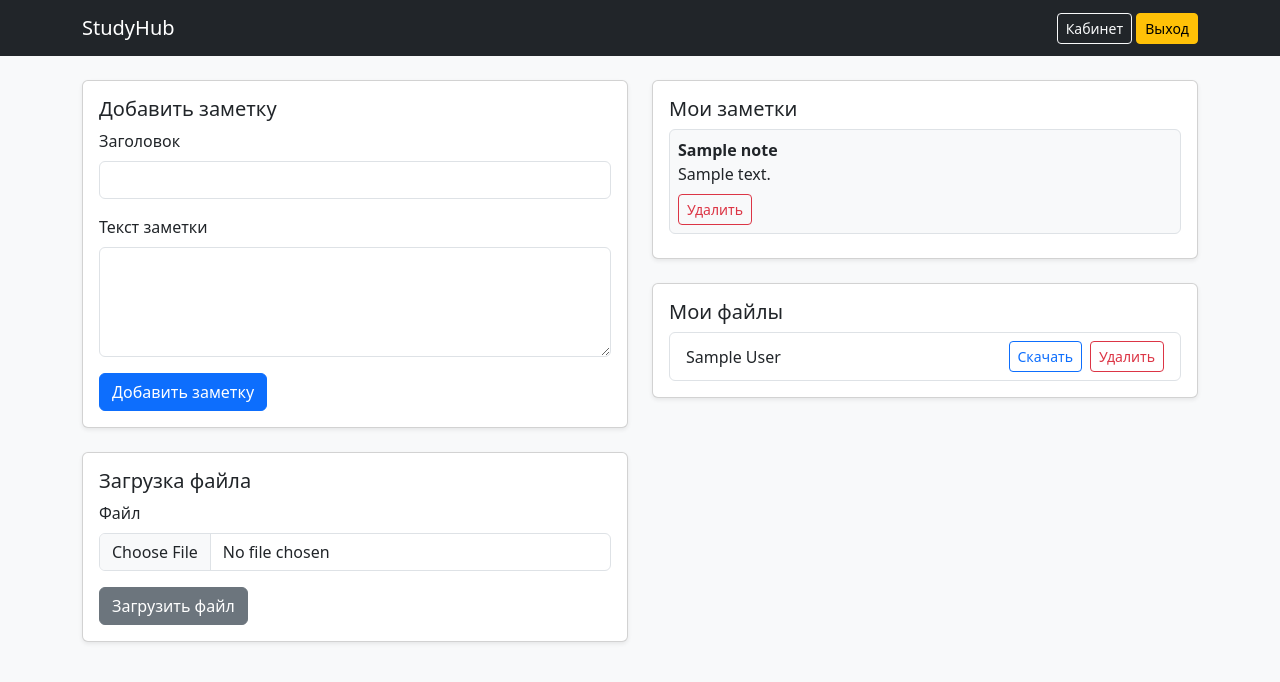
After one commit to JeyXX2/123, a Flask app: page /dashboard in a window 1280 px wide. The commit adds this page. Shown: the top 682 px of the page. Run offline with Flask 3, Linux system fonts and the light colour scheme; a user stored in the database is signed in; tables that the repository leaves empty hold one stand-in row (values such as "Sample post"); some libraries are stand-ins or nearby versions.

Commit message:
Add files via upload

```diff
--- /dev/null
+++ b/app/templates/dashboard.html
@@ -0,0 +1,85 @@
+{% extends "base.html" %}
+{% block title %}Кабинет{% endblock %}
+{% block content %}
+<div class="row g-4">
+    <div class="col-lg-6">
+        <div class="card shadow-sm mb-4">
+            <div class="card-body">
+                <h3 class="h5">Добавить заметку</h3>
+                <form method="post">
+                    {{ note_form.hidden_tag() }}
+                    <div class="mb-3">
+                        {{ note_form.title.label(class="form-label") }}
+                        {{ note_form.title(class="form-control") }}
+                    </div>
+                    <div class="mb-3">
+                        {{ note_form.content.label(class="form-label") }}
+                        {{ note_form.content(class="form-control", rows=4) }}
+                    </div>
+                    {{ note_form.submit(class="btn btn-primary") }}
+                </form>
+            </div>
+        </div>
+
+        <div class="card shadow-sm">
+            <div class="card-body">
+                <h3 class="h5">Загрузка файла</h3>
+                <form method="post" enctype="multipart/form-data">
+                    {{ upload_form.hidden_tag() }}
+                    <div class="mb-3">
+                        {{ upload_form.file.label(class="form-label") }}
+                        {{ upload_form.file(class="form-control") }}
+                    </div>
+                    {{ upload_form.submit(class="btn btn-secondary") }}
+                </form>
+            </div>
+        </div>
+    </div>
+
+    <div class="col-lg-6">
+        <div class="card shadow-sm mb-4">
+            <div class="card-body">
+                <h3 class="h5">Мои заметки</h3>
+                {% if notes %}
+                    {% for note in notes %}
+                        <div class="border rounded p-2 mb-2 bg-light">
+                            <div class="fw-bold">{{ note.title }}</div>
+                            <div>{{ note.content }}</div>
+                            <form method="post" action="{{ url_for('main.delete_note', note_id=note.id) }}" class="mt-2">
+                                <button type="submit" class="btn btn-sm btn-outline-danger">Удалить</button>
+                            </form>
+                        </div>
+                    {% endfor %}
+                {% else %}
+                    <p class="text-muted mb-0">Пока нет заметок.</p>
+                {% endif %}
+            </div>
+        </div>
+
+        <div class="card shadow-sm">
+            <div class="card-body">
+                <h3 class="h5">Мои файлы</h3>
+                {% if files %}
+                    <ul class="list-group">
+                        {% for item in files %}
+                            <li class="list-group-item d-flex justify-content-between align-items-center">
+                                <span>{{ item.original_name }}</span>
+                                <div class="d-flex gap-2">
+                                    <a href="{{ url_for('main.download_file', file_id=item.id) }}" class="btn btn-sm btn-outline-primary">
+                                        Скачать
+                                    </a>
+                                    <form method="post" action="{{ url_for('main.delete_file', file_id=item.id) }}">
+                                        <button type="submit" class="btn btn-sm btn-outline-danger">Удалить</button>
+                                    </form>
+                                </div>
+                            </li>
+                        {% endfor %}
+                    </ul>
+                {% else %}
+                    <p class="text-muted mb-0">Файлы еще не загружены.</p>
+                {% endif %}
+            </div>
+        </div>
+    </div>
+</div>
+{% endblock %}
```
Also changed, not shown: app/templates/edit_profile.html (added, +67 -0 lines), app/templates/index.html (added, +18 -0 lines), app/templates/login.html (added, +25 -0 lines), app/templates/profile.html (added, +40 -0 lines), app/templates/register.html (added, +33 -0 lines), app/templates/base.html (line endings or trailing spaces).
